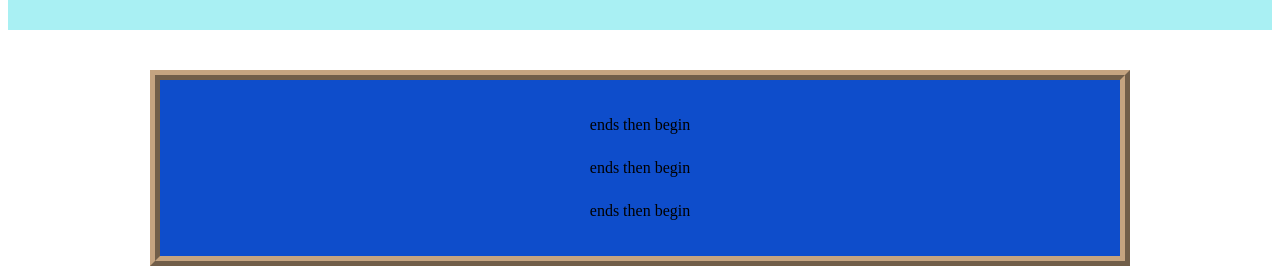
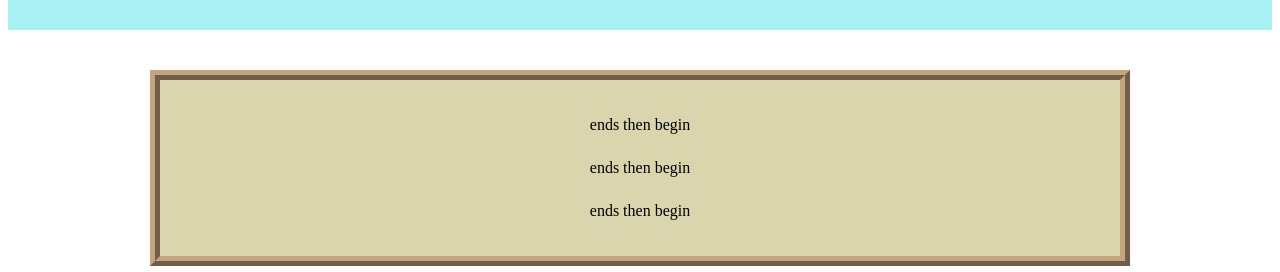
Before and after one commit to jingyv-42/leather, a plain HTML site: page index.html in a window 1280 px wide. Shown: the part 680-952 px from the top of the page. Drawn offline with Linux system fonts and the light colour scheme.

Commit message:
Update index.html

```diff
--- a/index.html
+++ b/index.html
@@ -22,7 +22,7 @@
     </div>
     <div style="
          max-width: 900px;
-         background-color: rgb(14, 77, 203);
+         background-color: rgb(218, 213, 172);
          border-width: 10px;
          border-style: ridge;
          border-color: rgb(197, 164, 128);
```
